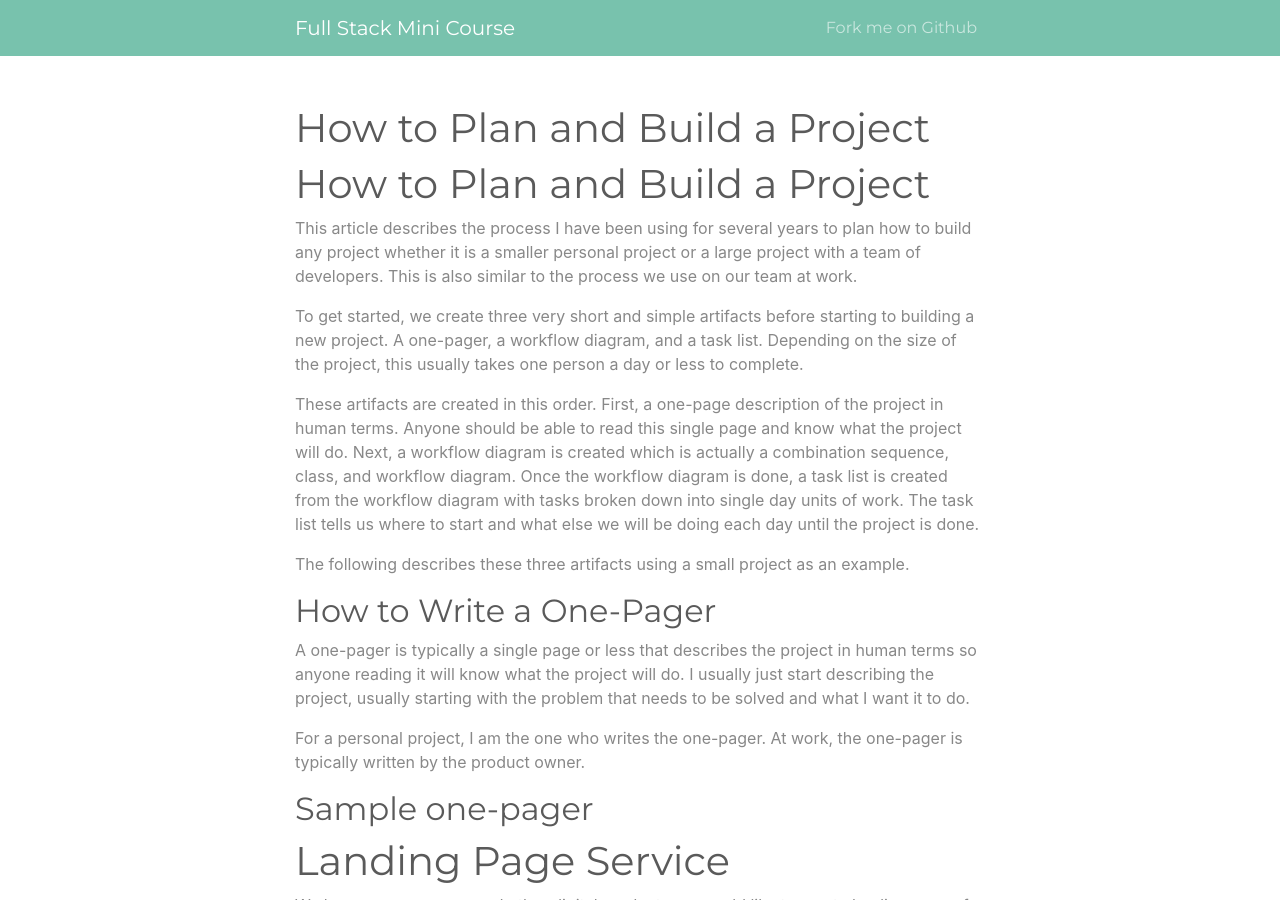
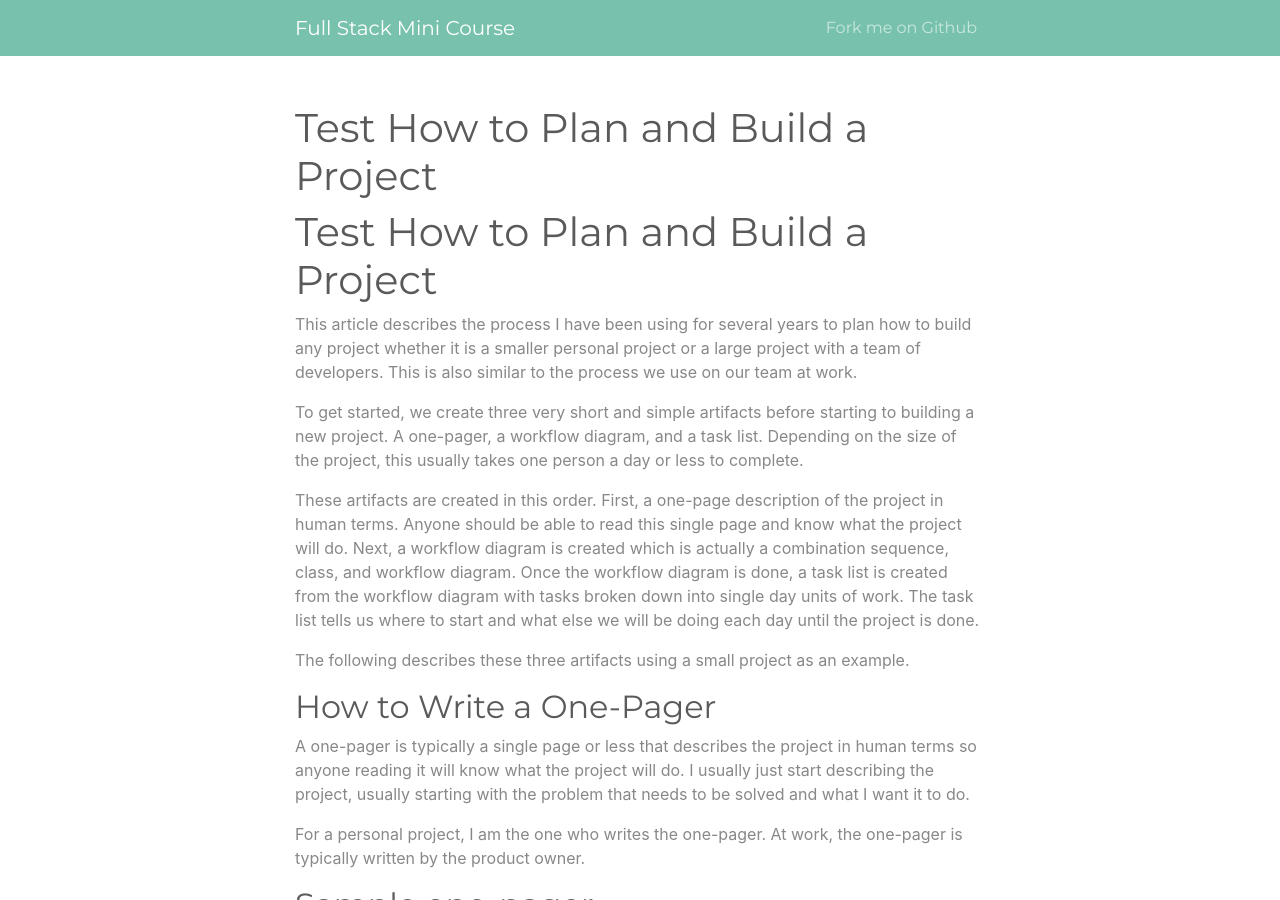
Before and after one commit to bigspotteddog/full-stack-mini-course, a Jekyll site: the page built from index.md, in a window 1280 px wide and 900 px high. Built offline with Jekyll 4.4.1, drawn with Linux system fonts in a browser that asks for light colours; our own code applies the rules of GitHub Pages for plain Markdown files.

Commit message:
Update index.md

```diff
--- a/index.md
+++ b/index.md
@@ -1,4 +1,4 @@
-# How to Plan and Build a Project
+# Test How to Plan and Build a Project
 
 This article describes the process I have been using for several years to plan how to build any project whether it is a smaller personal project or a large project with a team of developers. This is also similar to the process we use on our team at work.
 
```
